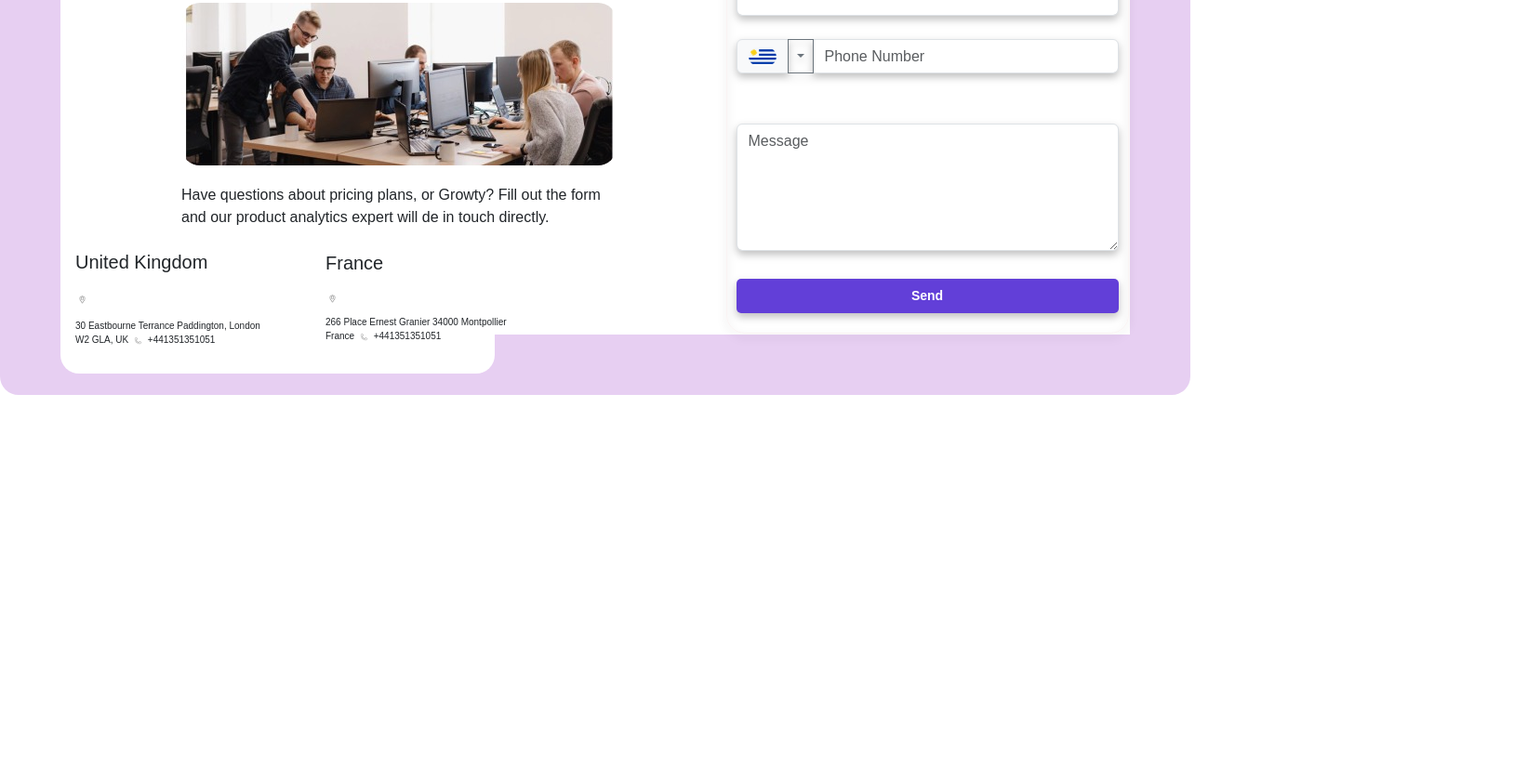
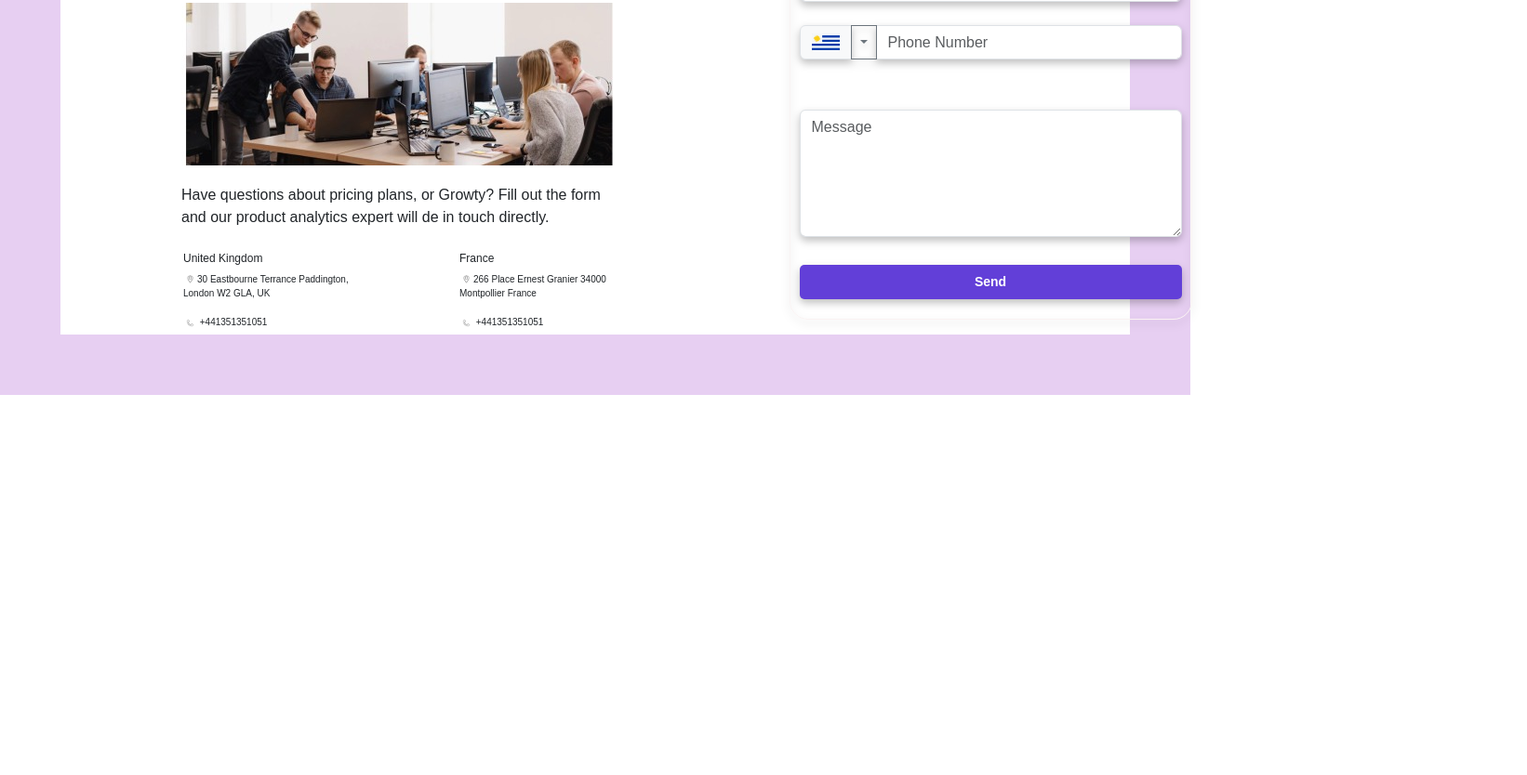
Before and after one commit to Nasha158/Es6_5jun, a plain HTML site: page index.html in a window 1280 px wide. Shown: the part 420-1254 px from the top of the page at 93% size, 1642 px wide, since content can reach past the window. Drawn offline with nearby package versions, Linux system fonts and the light colour scheme; a web font is replaced by a local one.

Commit message:
Proyecto definitivo

```diff
--- a/index.html
+++ b/index.html
@@ -72,7 +72,7 @@
     <footer>
         <div class="footer">
           <nav class= "footer1">
-            <h5>United Kingdom</h5>
+            <h6 style="font-size: 12px">United Kingdom</h6>
               <img src="./assets/images/icono ubicacion transparente-1.jpg"
                 alt="icono ubicacion"
                 style="float:left; width: 15px;">
@@ -80,14 +80,17 @@
                   30 Eastbourne Terrance
                   Paddington, London
                   W2 GLA, UK
-                <img src="./assets/images/icono telefono transparente-1.jpg"
+                <nav class="phone"
+                style="font-size: 10px";>
+                  <img src="./assets/images/icono telefono transparente-1.jpg"
                 alt="icono telefono"
                 style="width: 15px;">
                 +441351351051
+                </nav>
               </p>
           </nav>
           <nav class= "footer2">
-            <h5>France</h5>
+            <h6 style="font-size: 12px">France</h6>
               <img src="./assets/images/icono ubicacion transparente-1.jpg"
                 alt="icono ubicacion"
                 style="float:left; width: 15px;">
@@ -95,10 +98,13 @@
               <p style="font-size: 10px";>
                   266 Place Ernest Granier
                   34000 Montpollier France
+                <nav class="phone"
+                style="font-size: 10px";>
                 <img src="./assets/images/icono telefono transparente-1.jpg"
                 alt="icono telefono"
                 style="width: 15px;">
                 +441351351051
+                </nav>
               </p>
           </nav>
         </div>
@@ -163,10 +169,7 @@
             <textarea class="form-control" placeholder="Message" id="Message" style="height: 137px"></textarea>
 
           </div>
-
-
           <div class="d-grid gap-2";  >
-
           <button type="Send"  style="margin-top: 15px;" class="button violet" >Send</button>
 
           </div>
--- a/styles/global.css
+++ b/styles/global.css
@@ -1,4 +1,4 @@
-/* Design*/
+* Design*/
 * {
   font-family: 'Poppins', sans-serif;
   border-radius: 20px;
@@ -63,15 +63,17 @@ body.body {
 
 
 .button-nav {
+  font-family: 'Poppins', sans-serif;
   display: flex;
   justify-content: flex-end;
-  align-items: center;
-  padding: 0px 130px 0px 200px;
+  align-items:flex-start;
+  padding: 0px 64px 0px 241px;
   height: 37px;
 }
 
 /* Design button login-singup */
 .button {
+  font-family: 'Poppins', sans-serif;
   min-width: 76.5px;
   height: 37px;
   border: solid 0px;
@@ -95,7 +97,7 @@ body.body {
 }
 
 .main {
-  padding: 20px 130px;}
+  padding: 20px 130px }
 
 /* Form */
 .form-container {
@@ -104,12 +106,13 @@ body.body {
   position: relative;
   width: 433px;
   height: 590px;
-  left: calc(50% - 433px / 2 + 357px);
+  left: calc(50% - 433px / 2 + 425px);
   top: -633px;
   border: 1px solid #faf3f3;
   filter: drop-shadow(0px 4px 4px rgba(0, 0, 0, 0.25));
   border-radius: 20px;
   padding: 10px;
+  margin-top: 105px;
  }
 
 .container-section {
@@ -132,44 +135,56 @@ body.body {
 }
 
 /* Footer */
-.footer{
-  padding: 40px 130px;
+.footer {
   font-family: 'Poppins', sans-serif;
-  background-color: white;
   display: flex;
-  justify-content: center;
-  width: 467px;
+  flex-direction: row;
+  align-items: flex-start;
+  padding-top: 25px;
+  gap: 92px;
+  position: absolute;
+  width: 439px;
+  height: 142px;
+  left: 187px;
+  top: 641px;
+  margin-top: 25px;
+  margin-left: 10px;
+
+  }
+  .footer1 {
     height: 120px;
-  left: 81px;
-  top: 690px;}
-
-.footer1{
-display: flex;
+    width: 205px;
+    left: 5px;
+    top: 11px;
+    justify-content: space-between;
+    display: inline-block;
     flex-direction: column;
     justify-content: space-between;
     align-items: flex-start;
-padding: 0px;
-position: absolute;
+    flex: none;
+    order: 0;
+    flex-grow: 0;
+
+
+  }
+  .footer2 {
+    height: 120px;
     width: 205px;
-height: 120px;
-left: 81px;
-top: 690px;
+    left: 236px;
+    top: 11px;
+    justify-content: space-between;
+    display:  inline-block;
+    flex-direction: column;
+    align-items: flex-start;
+    flex: none;
+    order: 1;
+    flex-grow: 0;
+
   }
 
-.footer2{display: flex;
-  flex-direction: column;
-  justify-content: space-between;
-  align-items: flex-start;
-  padding: 0px;
-  gap: 10px;
-  position: absolute;
-  width: 198px;
-  height: 115px;
-  left: 350px;
-  top: 691px;}
 
 #parrafos {
-  font-family: "Inter";
+  font-family: 'Poppins', sans-serif;
   font-style: normal;
   font-weight: 500;
   font-size: 16px;
@@ -187,7 +202,7 @@ top: 690px;
   height: 78px;
   left: 74px;
   top: 128px;
-  font-family: Inter;
+  font-family: 'Poppins', sans-serif;
   font-size: 32px;
   font-weight: 800;
   line-height: 39px;
@@ -196,7 +211,7 @@ top: 690px;
 }
 
 #h2 {
-  font-family: Inter;
+  font-family: 'Poppins', sans-serif;
   font-style: normal;
   font-size: 20px;
   font-weight: 700;
@@ -204,33 +219,3 @@ top: 690px;
   letter-spacing: 0em;
   text-align: left;
 }
-
-#h4 {
-  font-family: Inter;
-  font-size: 16px;
-  font-weight: 700;
-  line-height: 22px;
-  letter-spacing: 0em;
-  text-align: justify;
-}
-
-#h5 {
-  font-family: Inter;
-  font-style: normal;
-  font-size: 14px;
-  font-weight: 300;
-  line-height: 10px;
-  letter-spacing: 5px;
-  display: flex;
-  text-align: left;
-}
-
-#h6 {
-  font-family: Inter;
-  font-style: normal;
-  font-size: 16px;
-  font-weight: 700;
-  line-height: 22px;
-  letter-spacing: 0em;
-  text-align: justified;
-}
```
Lines whose indentation alone changed are shown as unchanged.
